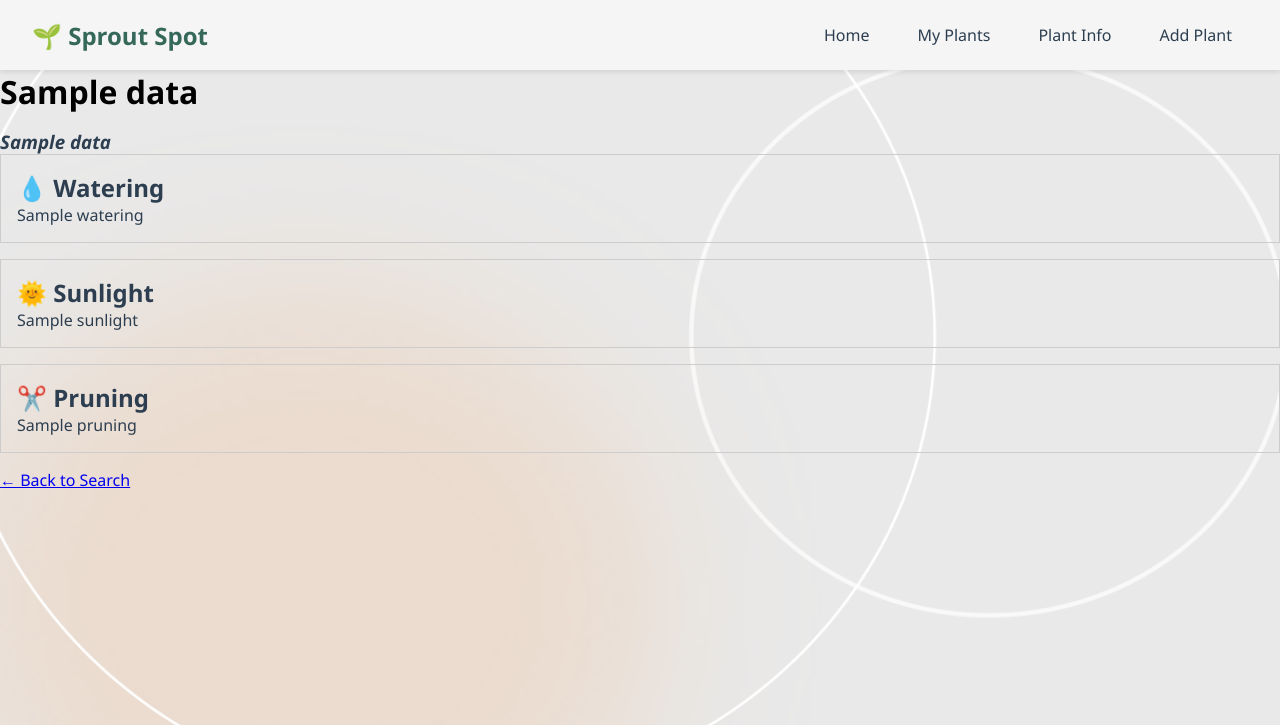
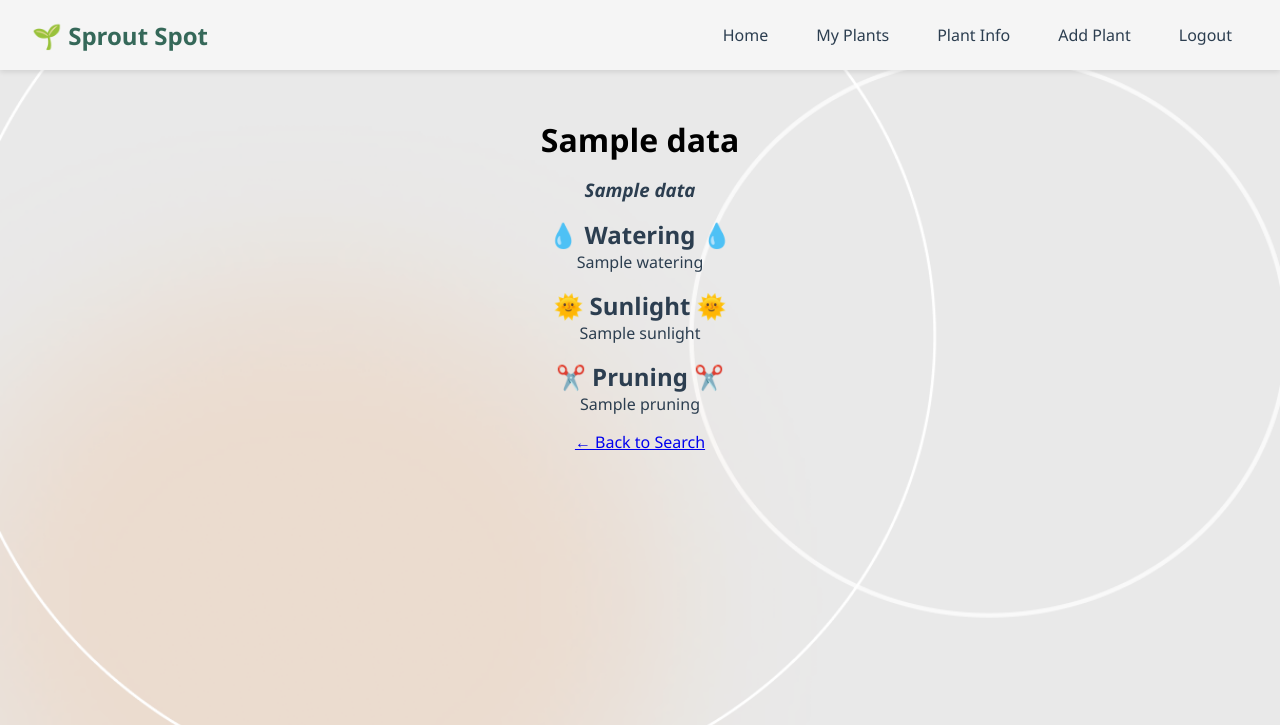
Before and after one commit to Floridaked/Agile-Dev-Project, a Flask app: template templates/plant_info.html in a window 1280 px wide. Shown: the top 725 px of the page. Run offline with Flask 3, Linux system fonts and the light colour scheme; the template is opened without the code that fills it: most values are stand-ins (such as "Sample title", 1, 10 or a date in 2020).

Commit message:
plant info styling

```diff
--- a/static/css/style.css
+++ b/static/css/style.css
@@ -492,3 +492,18 @@ main {
     background-position: center center;
     background-attachment: fixed;
   }
+
+  .info-container {
+    max-width: 1000px;
+    margin: 1rem auto 0;
+    padding: 2rem;
+
+
+    border-radius: 12px;
+
+    text-align: center;
+  }
+  .info-spacing {
+    margin-top: 1rem;
+    margin-bottom: 1rem;
+  }
--- a/templates/plant_info.html
+++ b/templates/plant_info.html
@@ -14,8 +14,10 @@
             <a href="{{ url_for('plants') }}">My Plants</a>
             <a href="{{ url_for('search_plant') }}">Plant Info</a>
             <a href="{{ url_for('add_plant_page') }}">Add Plant</a>
+            <a href="{{ url_for('logout') }}">Logout</a>
         </div>
     </nav>
+    <main class="info-container">
         <h1>{{ data["common_name"] or "Plant Info" }}</h1>
 
         {% if "default_image" in data and data["default_image"] %}
@@ -24,22 +26,23 @@
 
         <h3><em>{{ data["scientific_name"] }}</em></h3>
 
-    <div style="border:1px solid #ccc; padding:1em; margin-bottom:1em;">
-        <h2>💧 Watering</h2>
+        <div class="info-spacing">
+            <h2>💧 Watering 💧</h2>
             <p>{{ watering }}</p>
         </div>
 
-    <div style="border:1px solid #ccc; padding:1em; margin-bottom:1em;">
-        <h2>🌞 Sunlight</h2>
+        <div class="info-spacing">
+            <h2>🌞 Sunlight 🌞</h2>
             <p>{{ sunlight }}</p>
         </div>
 
-    <div style="border:1px solid #ccc; padding:1em; margin-bottom:1em;">
-        <h2>✂️ Pruning</h2>
+        <div class="info-spacing">
+            <h2>✂️ Pruning ✂️</h2>
             <p>{{ pruning }}</p>
         </div>
 
         <a href="/search_plant">← Back to Search</a>
+    </main>
 </body>
 
 </html>
```
Also changed, not shown: database.db. Lines whose indentation alone changed are shown as unchanged.
